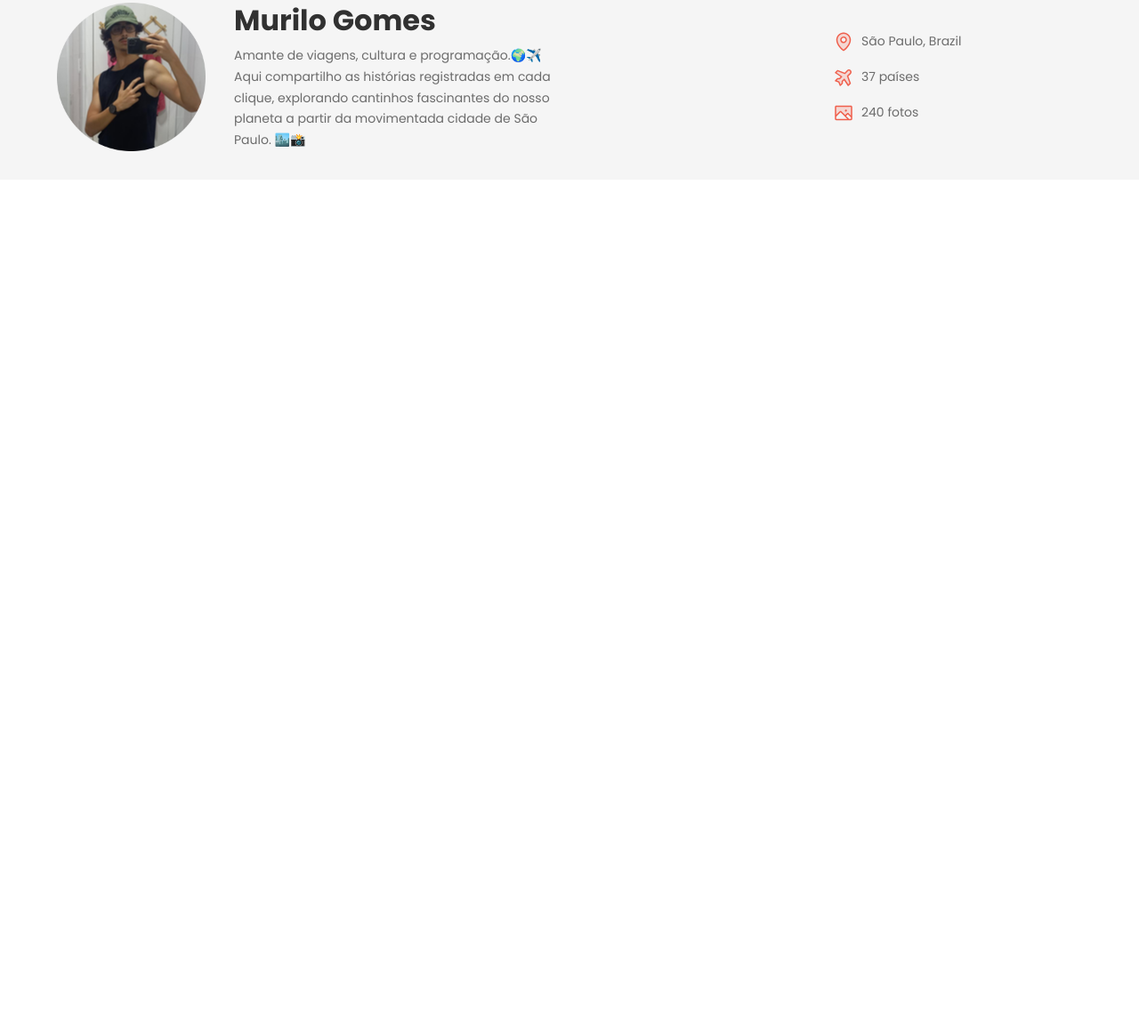
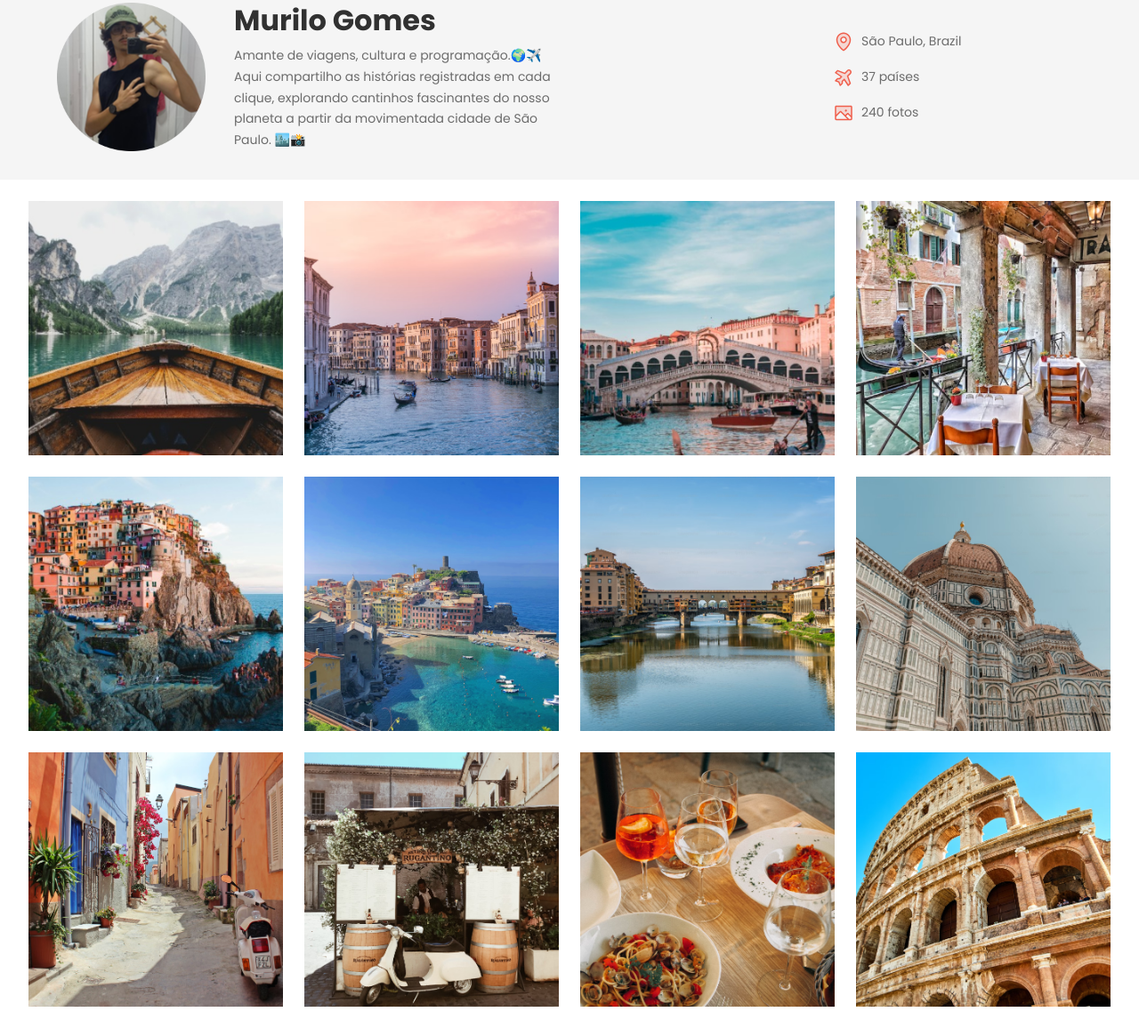
Before and after one commit to murilo-prog/travelgram, a plain HTML site: page index.html in a window 1280 px wide. Shown: the part 125-1281 px from the top of the page at 89% size. Before the commit the page ends 800 px from the top, so only its background shows below. Drawn offline with Linux system fonts and the light colour scheme; a web font is replaced by a local one.

Commit message:
added main gallery

```diff
--- a/index.html
+++ b/index.html
@@ -68,5 +68,18 @@
         </div>
       </header>
     </div>
+    <main class="container">
+        <img src="assets/images/Image 01.png" alt="...">
+        <img src="assets/images/Image 02.png" alt="...">
+        <img src="assets/images/Image 03.png" alt="...">
+        <img src="assets/images/Image 04.png" alt="...">
+        <img src="assets/images/Image 05.png" alt="...">
+        <img src="assets/images/Image 06.png" alt="...">
+        <img src="assets/images/Image 07.png" alt="...">
+        <img src="assets/images/Image 08.png" alt="...">
+        <img src="assets/images/Image 09.png" alt="...">
+        <img src="assets/images/Image 10.png" alt="...">
+        <img src="assets/images/Image 11.png" alt="...">
+        <img src="assets/images/Image 12.png" alt="...">
   </body>
 </html>
--- a/styles/index.css
+++ b/styles/index.css
@@ -1,3 +1,4 @@
 @import url(global.css);
 @import url(nav.css);
 @import url(header.css);
+@import url(main.css);
--- /dev/null
+++ b/styles/main.css
@@ -0,0 +1,13 @@
+main {
+    display: flex;
+    flex-wrap: wrap;
+    gap: 24px;
+    margin-left: 32px;
+    padding-block: 24px;
+}
+
+main img {
+    width: 286px;
+    height: 286px;
+    object-fit: cover;
+}
```
